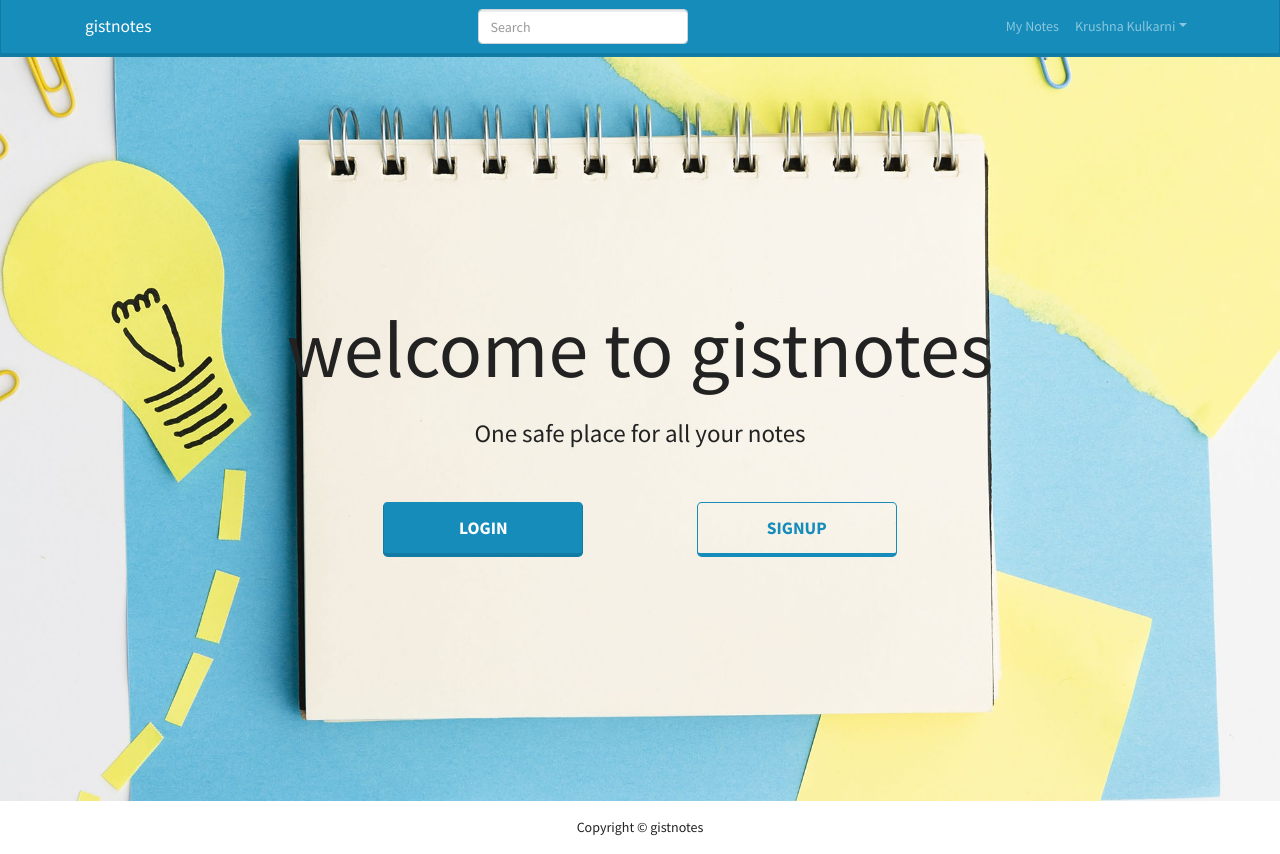
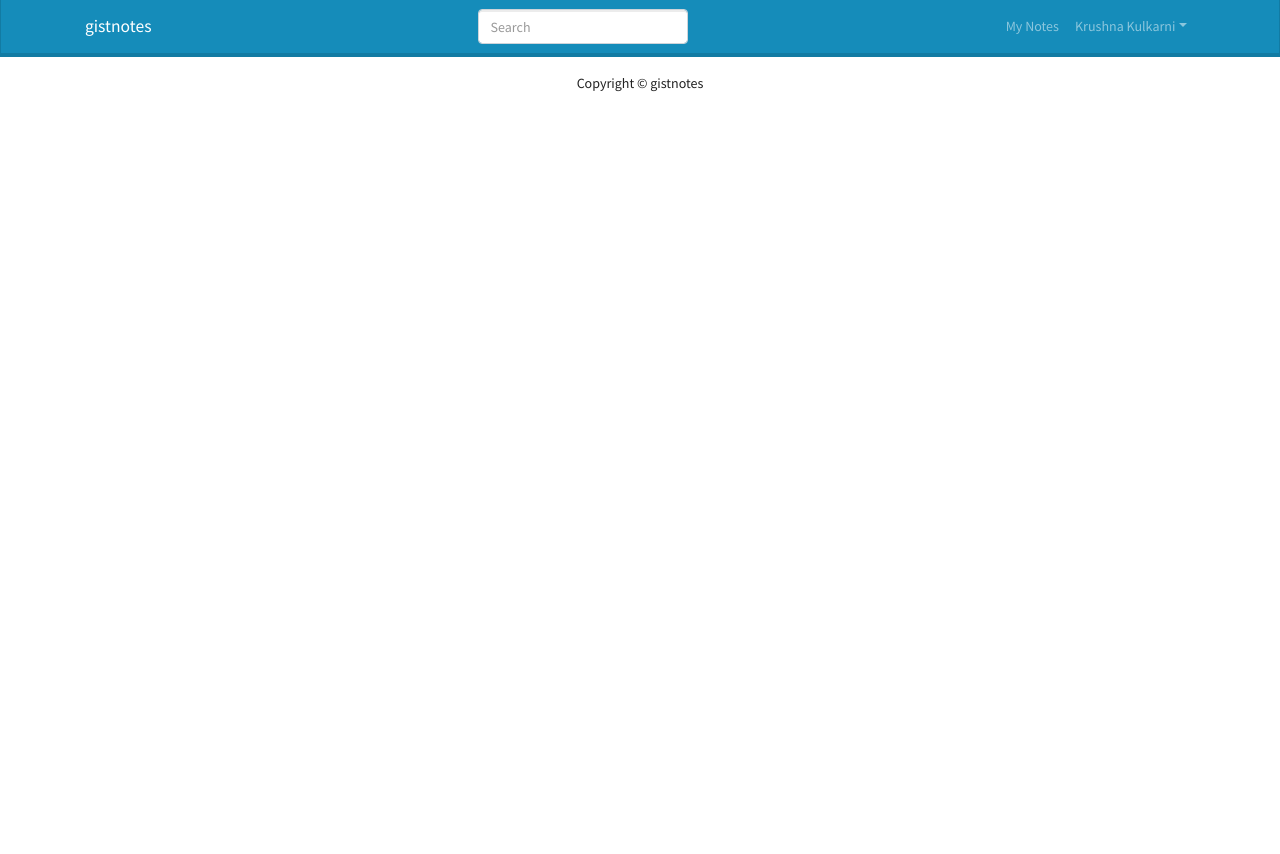
Before and after one commit to Krushna-Kulkarni/GistNotes, a React (Create React App) app in the folder frontend/: page /login in a window 1280 px wide. After the commit the page ends 800 px from the top, so only its background shows below. Built offline with nearby package versions, Linux system fonts and the light colour scheme.

Commit message:
Added basic Routing using Router

```diff
--- a/frontend/package.json
+++ b/frontend/package.json
@@ -9,6 +9,8 @@
     "react": "^18.2.0",
     "react-bootstrap": "^2.8.0",
     "react-dom": "^18.2.0",
+    "react-markdown": "^8.0.7",
+    "react-router-dom": "^6.15.0",
     "react-scripts": "5.0.1",
     "web-vitals": "^2.1.4"
   },
--- a/frontend/src/App.js
+++ b/frontend/src/App.js
@@ -2,16 +2,21 @@ import "./App.css";
 import Footer from "./components/Footer/Footer";
 import Header from "./components/Header/Header";
 import LandingPage from "./screens/LandingPage/LandingPage";
+import { BrowserRouter as Router, Route, Routes } from "react-router-dom";
+import MyNotes from "./screens/MyNotes/MyNotes";
 
 function App() {
   return (
-    <>
+    <Router>
       <Header />
       <main>
-        <LandingPage />
+        <Routes>
+          <Route path="/" element={<LandingPage />} />
+          <Route path="/mynotes" element={<MyNotes />} />
+        </Routes>
       </main>
       <Footer />
-    </>
+    </Router>
   );
 }
 
--- a/frontend/src/components/Header/Header.js
+++ b/frontend/src/components/Header/Header.js
@@ -7,12 +7,15 @@ import {
   Navbar,
   NavDropdown,
 } from "react-bootstrap";
+import { Link } from "react-router-dom";
 
 const Header = () => {
   return (
     <Navbar bg="primary" expand="lg" variant="dark">
       <Container>
-        <Navbar.Brand href="/">gistnotes</Navbar.Brand>
+        <Navbar.Brand>
+          <Link to="/">gistnotes</Link>
+        </Navbar.Brand>
         <Navbar.Toggle aria-controls="basic-navbar-nav" />
         <Navbar.Collapse id="basic-navbar-nav">
           <Nav className="m-auto">
@@ -26,7 +29,9 @@ const Header = () => {
           </Nav>
 
           <Nav>
-            <Nav.Link href="#">My Notes</Nav.Link>
+            <Nav.Link href="/mynotes">
+              <Link to="/mynotes">My Notes</Link>
+            </Nav.Link>
             <NavDropdown title="Krushna Kulkarni" id="basic-nav-dropdown">
               <NavDropdown.Item href="/profile">My Profile</NavDropdown.Item>
 
```
Also changed, not shown: 1 other file (tests, documents, lock files or other folders).
